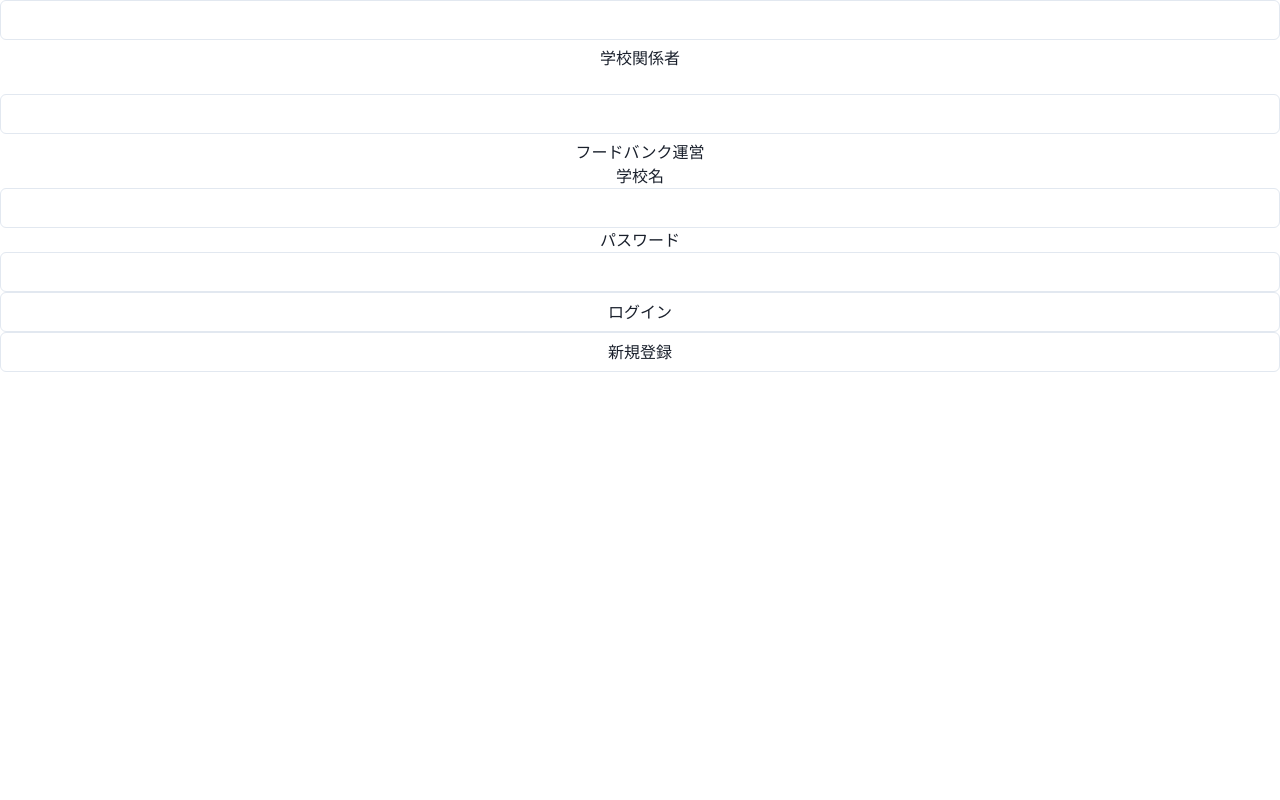
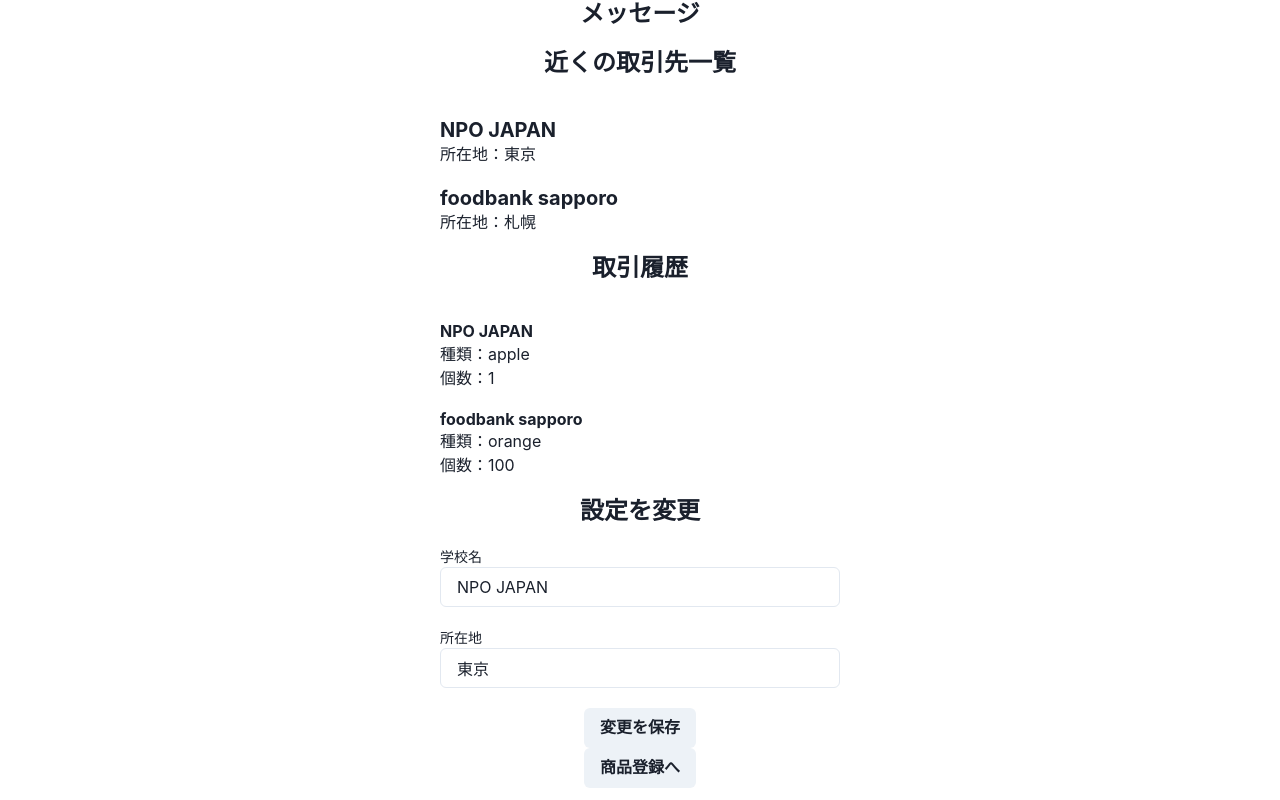
Before and after one commit to Takahashiprog/bridge, a React (Create React App) app in the folder bridge/: page / in a window 1280 px wide. Before the commit this address led to /login. Built offline with nearby package versions, Linux system fonts and the light colour scheme.

Commit message:
update home

```diff
--- a/bridge/src/components/EditBio.js
+++ b/bridge/src/components/EditBio.js
@@ -1,8 +1,12 @@
-import { useState } from "react"
-import { Input, List, ListItem, Text } from "@chakra-ui/react"
+import { useContext, useState } from "react"
+import { Button, Input, Text, Heading, VStack, Box } from "@chakra-ui/react"
+import { AppContext } from "../contexts/AppContext"
 
 
 const EditBio = () => {
+  const {
+    isSchool
+  } = useContext(AppContext)
 
   // TODO bioをpost
   const myBio = {
@@ -17,20 +21,32 @@ const EditBio = () => {
     setNewBio({ "name": e.target.value, "address": newBio["address"] })
   }
 
+  const handleSaveBio = () => {
+    // post bio
+  }
+
   return (
     <>
-      <Text fontSize="xl">設定を変更</Text>
-      <List>
-        <ListItem>
-          <Text>団体名</Text>
+      <Heading fontSize="2xl">設定を変更</Heading>
+      <VStack spacing="20px" textAlign="left">
+        <Box w="400px">
+          <Text fontSize="sm">{isSchool ? "学校名" : "団体名"}</Text>
           <Input
             type="text"
             value={newBio["name"]}
             onChange={handleName}
           />
-        </ListItem>
-      </List>
-      <Input type="button" value="変更を保存" />
+        </Box>
+        <Box w="400px">
+          <Text fontSize="sm">所在地</Text>
+          <Input
+            type="text"
+            value={newBio["address"]}
+            onChange={handleName}
+          />
+        </Box>
+      </VStack>
+      <Button onClick={handleSaveBio}>変更を保存</Button>
     </>
   )
 }
--- a/bridge/src/components/History.js
+++ b/bridge/src/components/History.js
@@ -1,4 +1,4 @@
-import {List, ListItem, Text} from '@chakra-ui/react'
+import { Text, Heading, Box } from '@chakra-ui/react'
 
 const History = () => {
 
@@ -10,16 +10,16 @@ const History = () => {
 
   return (
     <>
-      <Text fontSize="xl">取引履歴</Text>
-      <List>
+      <Heading fontSize="2xl">取引履歴</Heading>
+      <Box textAlign="left" w="400px">
         {dealList.map((val) => (
-          <ListItem>
-            <Text fontSize="md">取引相手：{val["partner"]}</Text>
+          <Box marginTop="20px">
+            <Heading fontSize="md">{val["partner"]}</Heading>
             <Text fontSize="md">種類：{val["type"]}</Text>
             <Text fontSize="md">個数：{val["num"]}</Text>
-          </ListItem>
+          </Box>
         ))}
-      </List>
+      </Box>
     </>
   )
 }
--- a/bridge/src/components/Message.js
+++ b/bridge/src/components/Message.js
@@ -1,4 +1,4 @@
-import { Text } from "@chakra-ui/react"
+import { Heading } from "@chakra-ui/react"
 
 const Message = () => {
 
@@ -6,7 +6,7 @@ const Message = () => {
 
   return (
     <>
-      <Text fontSize="xl">message</Text>
+      <Heading fontSize="2xl">メッセージ</Heading>
     </>
   )
 }
--- a/bridge/src/components/NearClients.js
+++ b/bridge/src/components/NearClients.js
@@ -1,4 +1,4 @@
-import { List, ListItem, Text } from "@chakra-ui/react"
+import { Box, Heading, Text, VStack } from "@chakra-ui/react"
 
 const NearClient = () => {
 
@@ -10,15 +10,15 @@ const NearClient = () => {
 
   return (
     <>
-      <Text fontSize="xl">近くの取引先一覧</Text>
-      <List>
+      <Heading fontSize="2xl">近くの取引先一覧</Heading>
+      <Box textAlign="left" w="400px">
         {clientList.map((val) => (
-          <ListItem>
-            <p>名称：{val["name"]}</p>
-            <p>所在地：{val["address"]}</p>
-          </ListItem>
+          <Box marginTop="20px">
+            <Heading size="md">{val["name"]}</Heading>
+            <Text fontSize="md">所在地：{val["address"]}</Text>
+          </Box>
         ))}
-      </List>
+      </Box>
     </>
   )
 }
--- a/bridge/src/pages/Home.js
+++ b/bridge/src/pages/Home.js
@@ -5,26 +5,24 @@ import History from '../components/History'
 import Message from '../components/Message'
 import NearClient from '../components/NearClients'
 import { AppContext } from '../contexts/AppContext'
-import { Input } from '@chakra-ui/react'
+import { Button, Input, VStack } from '@chakra-ui/react'
 
 const Home = () => {
-  const { isLogin } = useContext(AppContext)
+  // const { isLogin } = useContext(AppContext)
 
-  if (!isLogin) {
-    return <Redirect to="/login" />
-  }
+  // if (!isLogin) {
+  //   return <Redirect to="/login" />
+  // }
 
   return (
     <>
-      <Message />
-      <br />
-      <NearClient />
-      <br />
-      <History />
-      <br />
-      <EditBio />
-      <br />
-      <Input type="button" value="商品登録へ" />
+      <VStack spacing="20px">
+        <Message />
+        <NearClient />
+        <History />
+        <EditBio />
+      </VStack>
+      <Button>商品登録へ</Button>
     </>
   )
 }
--- a/bridge/src/pages/Login.js
+++ b/bridge/src/pages/Login.js
@@ -1,7 +1,7 @@
 import { useContext, useState } from "react"
 import { Redirect } from "react-router-dom"
 import { AppContext } from "../contexts/AppContext"
-import { Input, List, ListItem, Text } from "@chakra-ui/react"
+import { Button, Input, Box, Radio, RadioGroup, HStack, Text, VStack, Heading } from "@chakra-ui/react"
 
 const Login = () => {
   const {
@@ -14,17 +14,17 @@ const Login = () => {
   const [userName, setUserName] = useState("")
   const [pass, setPass] = useState("")
 
+  const handleRadio = () => {
+    setIsSchool(!isSchool)
+  }
+
   const handleUserName = (e) => {
     setUserName(e.target.value)
   }
 
   const handlePass = (e) => {
+    console.log(isSchool)
     setPass(e.target.value)
-  }
-
-  const handleIsSchool = (school) => {
-    setIsSchool(school)
-    console.log(isSchool)
   }
 
   if (!isSignup) {
@@ -33,43 +33,39 @@ const Login = () => {
 
   return (
     <>
-      <Input
-        id="type1"
-        type="radio"
-        name="userType"
-        defaultChecked
-        onClick={() => handleIsSchool(true)}
-      />
-      <Text>学校関係者</Text>
-      <br />
-      <Input
-        id="type2"
-        type="radio"
-        name="userType"
-        onClick={() => handleIsSchool(false)}
-      />
-      <Text>フードバンク運営</Text>
-      <List>
-        <ListItem>
-          <Text>{isSchool ? "学校名" : "団体名"}</Text>
+      <VStack spacing="20px" textAlign="left" marginTop="20px">
+        <Heading size="md">ログイン</Heading>
+        <RadioGroup onChange={handleRadio} value={isSchool}>
+          <HStack spacing="50px">
+            <Radio value={true} defaultChecked>学校関係者</Radio>
+            <Radio value={false}>フードバンク運営</Radio>
+          </HStack>
+        </RadioGroup>
+        <Box w="400px">
+          <Text fontSize="sm">{isSchool ? "学校名" : "団体名"}</Text>
           <Input
             type="text"
             value={userName}
             onChange={handleUserName}
           />
-        </ListItem>
-        <ListItem>
-          <Text>パスワード</Text>
+        </Box>
+        <Box w="400px">
+          <Text fontSize="sm">パスワード</Text>
           <Input
             type="password"
             value={pass}
             onChange={handlePass}
           />
-        </ListItem>
-      </List>
-      <Input type="button" value="ログイン" />
-      <br />
-      <Input type="button" value="新規登録" onClick={() => { setIsSignup(!isSignup) }} />
+        </Box>
+        <Button
+          colorScheme="blue"
+          width="200px"
+        >ログイン</Button>
+        <Button
+          onClick={() => { setIsSignup(!isSignup) }}
+          width="200px"
+        >新規登録</Button>
+      </VStack>
     </>
   )
 }
--- a/bridge/src/pages/Register.js
+++ b/bridge/src/pages/Register.js
@@ -1,4 +1,4 @@
-import { Input } from "@chakra-ui/react"
+import { Button, Input, HStack, VStack, Heading } from "@chakra-ui/react"
 import { useState } from "react"
 
 const Register = () => {
@@ -35,8 +35,11 @@ const Register = () => {
 
   return (
     <>
+      <VStack spacing="20px" textAlign="left" marginTop="20px">
+        <Heading size="md">商品登録</Heading>
         {food.map((val, i) =>
           <>
+            <HStack spacing="20px">
               <Input
                 type="text"
                 value={val["type"]}
@@ -47,24 +50,24 @@ const Register = () => {
                 value={val["num"]}
                 onChange={(e) => handleNum(e, i)}
               />
-          <Input
-            type="button"
-            value="delete"
+              <Button
                 onClick={(e) => handleDeleteFood(e, i)}
-          />
-          <br />
+                width="100px"
+              >
+                delete
+              </Button>
+            </HStack>
           </>
         )}
-      <Input
-        type="button"
-        value=" + "
+        <Button
           onClick={handleAddFood}
-      />
-      <br />
-      <Input
-        type="button"
-        value="登録"
-      />
+          width="100px"
+        >+</Button>
+        <Button
+          colorScheme="blue"
+          width="200px"
+        >登録</Button>
+      </VStack>
     </>
   )
 }
--- a/bridge/src/pages/Signup.js
+++ b/bridge/src/pages/Signup.js
@@ -1,7 +1,7 @@
 import { useContext, useState } from "react"
 import { Redirect } from "react-router-dom"
 import { AppContext } from "../contexts/AppContext"
-import { Input, List, ListItem, Text } from "@chakra-ui/react"
+import { Input, HStack, Box, Text, Radio, RadioGroup, Button, VStack, Heading } from "@chakra-ui/react"
 
 const Signup = () => {
   const {
@@ -20,6 +20,10 @@ const Signup = () => {
     return <Redirect to="/login" />
   }
 
+  const handleRadio = () => {
+    setIsSchool(!isSchool)
+  }
+
   const handleUserName = (e) => {
     setUserName(e.target.value)
   }
@@ -36,68 +40,59 @@ const Signup = () => {
     setPass(e.target.value)
   }
 
-  const handleIsSchool = (school) => {
-    setIsSchool(school)
-    console.log(isSchool)
-  }
-
   return (
     <>
-      <Input
-        id="type1"
-        type="radio"
-        name="userType"
-        defaultChecked
-        onClick={() => handleIsSchool(true)}
-      />
-      <Text>学校関係者</Text>
-      <br />
-      <Input
-        id="type2"
-        type="radio"
-        name="userType"
-        onClick={() => handleIsSchool(false)}
-      />
-      <Text>フードバンク運営</Text>
-      <List>
-        <ListItem>
-          <Text>{isSchool ? "学校名" : "団体名"}</Text>
+      <VStack spacing="20px" textAlign="left" marginTop="20px">
+        <Heading size="md">サインアップ</Heading>
+        <RadioGroup onChange={handleRadio} value={isSchool}>
+          <HStack spacing="50px">
+            <Radio value={true} defaultChecked>学校関係者</Radio>
+            <Radio value={false}>フードバンク運営</Radio>
+          </HStack>
+        </RadioGroup>
+        <Box w="400px">
+          <Text fontSize="sm">{isSchool ? "学校名" : "団体名"}</Text>
           <Input
             type="text"
             value={userName}
             onChange={handleUserName}
           />
-        </ListItem>
+        </Box>
         {isSchool ? <></> : (
-          <ListItem>
-            <Text>住所</Text>
+          <Box w="400px">
+            <Text fontSize="sm">住所</Text>
             <Input
               type="text"
               value={address}
               onChange={handleAdress}
             />
-          </ListItem>
+          </Box>
         )}
-        <ListItem>
-          <Text>電話番号</Text>
+        <Box w="400px">
+          <Text fontSize="sm">電話番号</Text>
           <Input
             type="tel"
             value={phone}
             onChange={handlePhone}
           />
-        </ListItem>
-        <ListItem>
-          <Text>パスワード</Text>
+        </Box>
+        <Box w="400px">
+          <Text fontSize="sm">パスワード</Text>
           <Input
             type="password"
             value={pass}
             onChange={handlePass}
           />
-        </ListItem>
-      </List>
-      <Input type="button" value="登録" />
-      <br />
-      <Input type="button" value="すでにアカウントをお持ちの方" onClick={() => setIsSignup(!isSignup)} />
+        </Box>
+        <Button
+          colorScheme="blue"
+          width="200px"
+        >登録</Button>
+        <Button
+          onClick={() => setIsSignup(!isSignup)}
+          width="200px"
+        >ログイン画面へ</Button>
+      </VStack>
     </>
   )
 }
```
Lines whose indentation alone changed are shown as unchanged.
